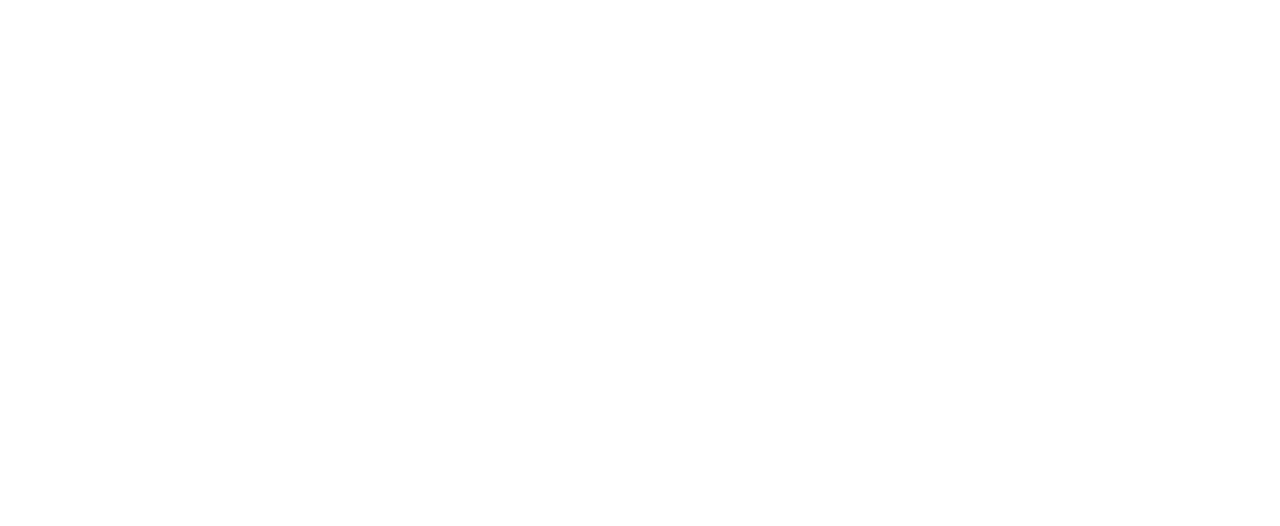
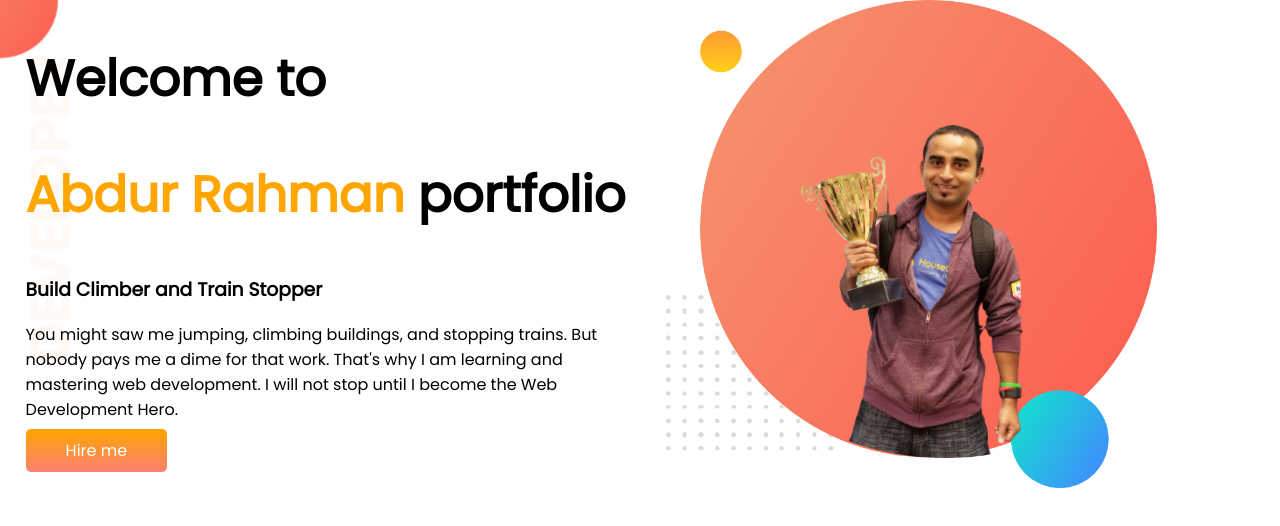
Before and after one commit to Abdur-Rahman-Apu/developer-portfolio, a plain HTML site: page index.html in a window 1280 px wide. Drawn offline with Linux system fonts and the light colour scheme.

Commit message:
banner-added

```diff
--- a/index.html
+++ b/index.html
@@ -1,13 +1,40 @@
 <!DOCTYPE html>
 <html lang="en">
-<head>
-    <meta charset="UTF-8">
-    <meta http-equiv="X-UA-Compatible" content="IE=edge">
-    <meta name="viewport" content="width=device-width, initial-scale=1.0">
+  <head>
+    <meta charset="UTF-8" />
+    <meta http-equiv="X-UA-Compatible" content="IE=edge" />
+    <meta name="viewport" content="width=device-width, initial-scale=1.0" />
     <title>Abdur portfolio</title>
-    <link rel="stylesheet" href="style.css">
-</head>
-<body>
+    <link rel="preconnect" href="https://fonts.googleapis.com" />
+    <link rel="preconnect" href="https://fonts.gstatic.com" crossorigin />
+    <link
+      href="https://fonts.googleapis.com/css2?family=Poppins&display=swap"
+      rel="stylesheet"
+    />
+    <link rel="stylesheet" href="style.css" />
+  </head>
+  <body>
+    <section class="top-banner">
+      <div class="half-width">
+        <h1>Welcome to</h1>
+        <h1><span class="colored-text">Abdur Rahman</span> portfolio</h1>
 
-</body>
+        <h3>Build Climber and Train Stopper</h3>
+        <p>
+          You might saw me jumping, climbing buildings, and stopping trains. But
+          nobody pays me a dime for that work. That's why I am learning and
+          mastering web development. I will not stop until I become the Web
+          Development Hero.
+        </p>
+
+        <a class="link-button" target="_blank" href="https:\\google.com"
+          >Hire me</a
+        >
+      </div>
+
+      <div class="half-width">
+        <img src="./images/my-bg.png" alt="bg img" />
+      </div>
+    </section>
+  </body>
 </html>
--- a/style.css
+++ b/style.css
@@ -0,0 +1,37 @@
+body{
+    font-family: 'Poppins', sans-serif;
+    margin: 0;
+}
+
+section{
+    display: flex;
+}
+
+h1{
+    font-size: 50px;
+}
+
+.colored-text{
+    color: orange;
+}
+.half-width{
+    width: 50%;
+    padding-left: 2%;
+}
+
+.half-width img{
+    width: 80%;
+}
+
+.link-button{
+    text-decoration: none;
+    background-image: linear-gradient(orange,salmon);
+    color: white;
+    padding: 10px 40px;
+    border-radius: 5px;
+}
+
+.top-banner{
+    background-image: url('./images/top-banner.png');
+    background-repeat: no-repeat;
+}
```
Also changed, not shown: images/my-bg.png (added), images/top-banner.png (added).
